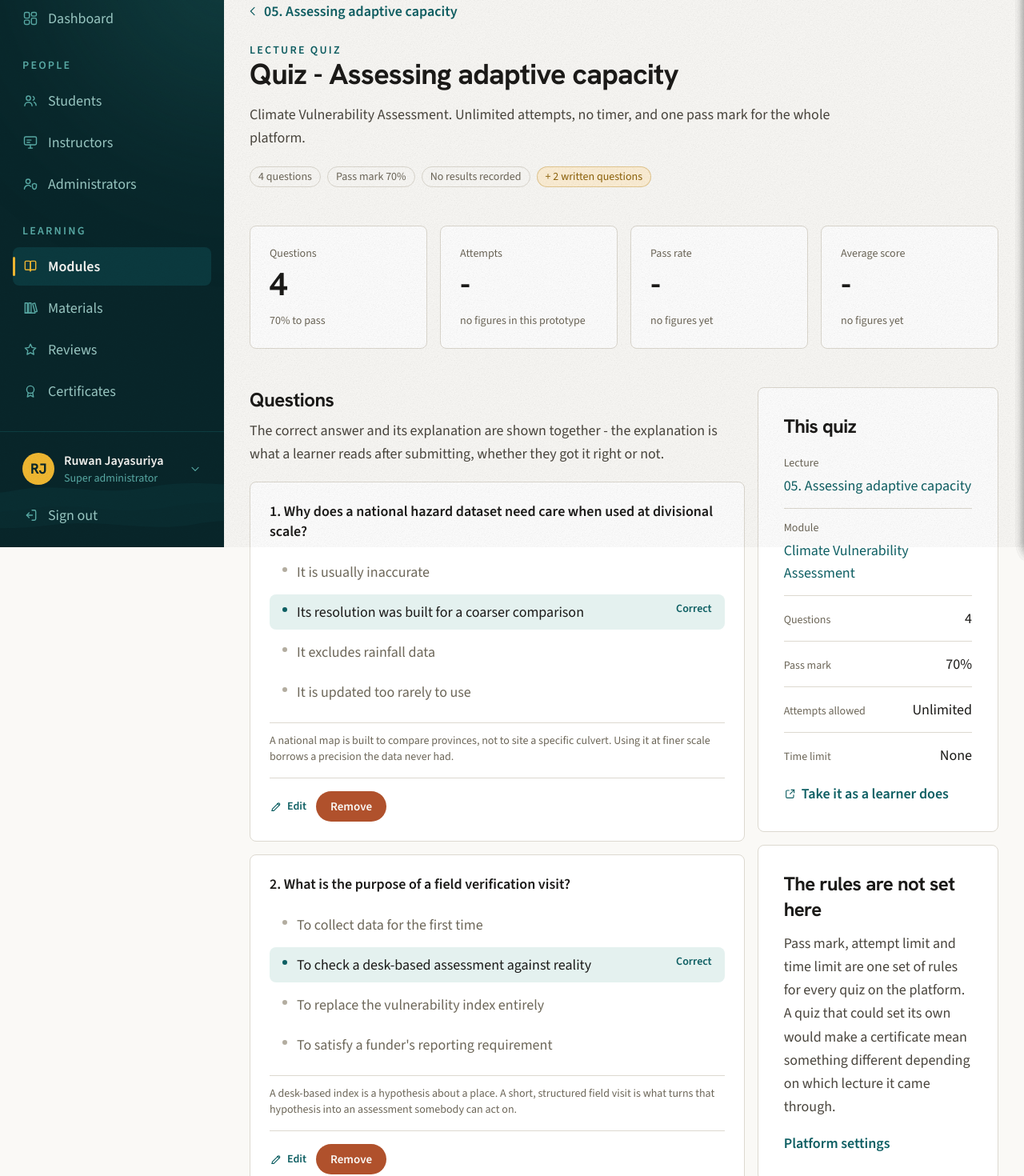
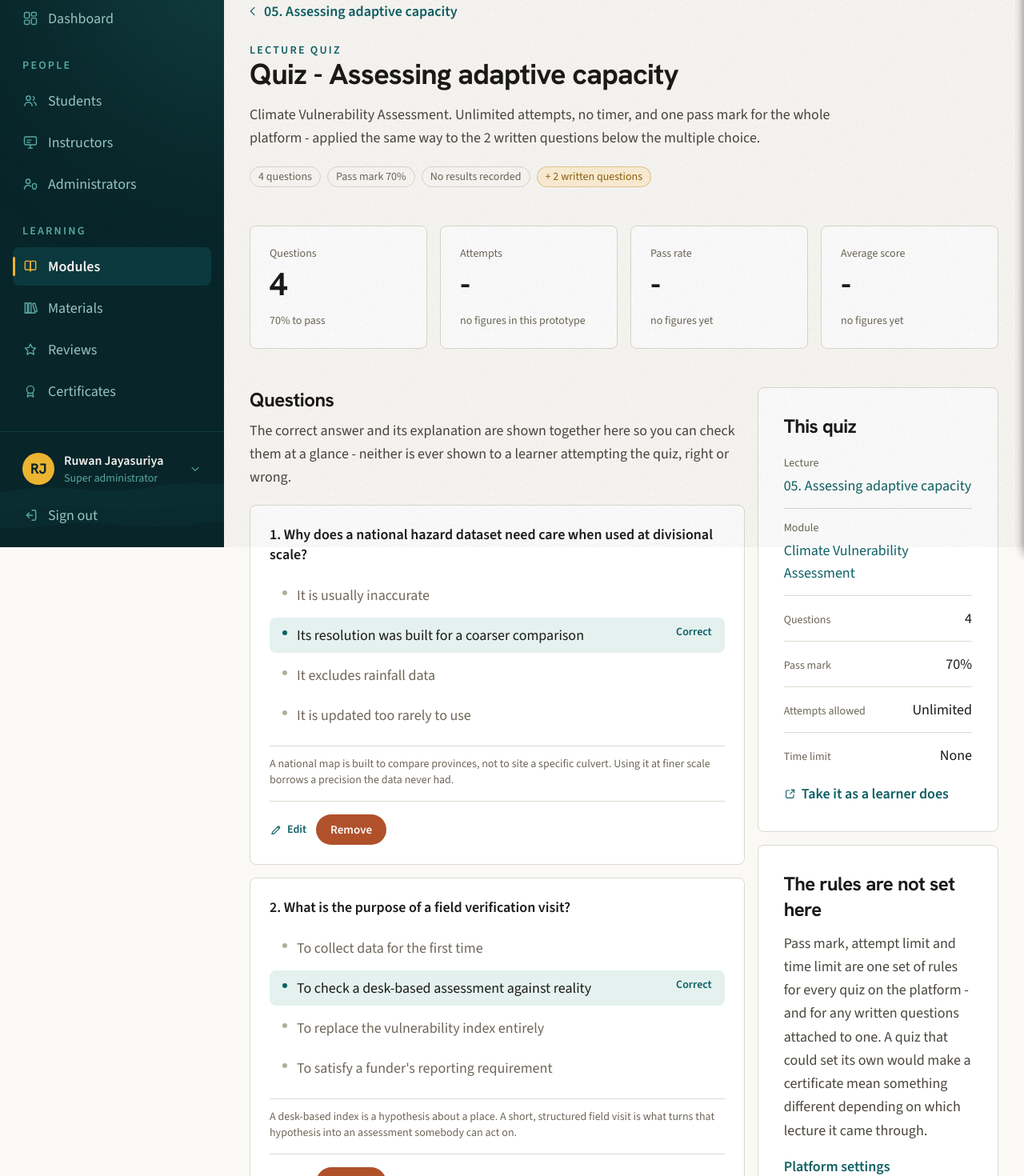
Before and after one commit to GGGI-Projects/gggi-lms-prototype, a Next.js app: page /admin/modules/climate-vulnerability-assessment/lectures/assessing-adaptive-capacity/quiz in a window 1280 px wide. Shown: the part 116-1586 px from the top of the page at 80% size. Built offline with nearby package versions, Linux system fonts and the light colour scheme.

Commit message:
Fix wording across instructor, admin, and student pages to properly reflect combined MCQ and written questions

```diff
--- a/app/(studentportal)/certificates/page.tsx
+++ b/app/(studentportal)/certificates/page.tsx
@@ -56,7 +56,7 @@ export default function CertificatesPage() {
       <PageHeader
         eyebrow="Certificates"
         title="Proof you can put in front of someone."
-        lead="Complete every lecture and pass every quiz in a module and the certificate issues straight away - carrying your name, the module, the date, and a reference number that can be checked against the register."
+        lead="Complete every lecture and pass every quiz - and any written questions a lecture carries - in a module and the certificate issues straight away, carrying your name, the module, the date, and a reference number that can be checked against the register."
       />
 
       <Section
@@ -127,7 +127,7 @@ export default function CertificatesPage() {
         ) : (
           <EmptyState
             title="Your first certificate is a module away"
-            body="Finish every lecture and quiz in any module and it issues immediately - there is no application, no fee and no waiting period."
+            body="Finish every lecture, quiz and written question in any module and it issues immediately - there is no application, no fee and no waiting period."
             action={
               <ActionButton href="/modules" variant="solid" size="sm">
                 Browse modules
--- a/app/(studentportal)/modules/[moduleId]/page.tsx
+++ b/app/(studentportal)/modules/[moduleId]/page.tsx
@@ -267,7 +267,8 @@ function CertificatePanel({
       <article className="relative isolate overflow-hidden rounded-sm bg-primary-950 px-7 py-7 text-tint">
         <p className={EYEBROW.onDark}>Certificate earned</p>
         <p className="mt-4 text-lg leading-relaxed">
-          You completed {moduleTitle} and its quizzes.
+          You completed {moduleTitle} - every quiz, and every written question
+          along with it, passed.
         </p>
         <p className="mt-4 font-display text-lg tracking-tight text-paper">
           {reference}
@@ -297,8 +298,9 @@ function CertificatePanel({
             Certificate on completion
           </p>
           <p className={`mt-2 ${BODY.base}`}>
-            Finish every lecture and pass every quiz and it issues immediately,
-            carrying a reference anyone can check.
+            Finish every lecture and pass every quiz - and any written
+            questions a lecture carries - and it issues immediately, carrying
+            a reference anyone can check.
           </p>
         </div>
       </div>
--- a/app/(studentportal)/quizzes/page.tsx
+++ b/app/(studentportal)/quizzes/page.tsx
@@ -60,7 +60,7 @@ export default function QuizzesPage() {
       <PageHeader
         eyebrow="Quizzes"
         title="A short quiz closes every lecture."
-        lead={`It confirms the ideas landed - nothing more. The pass mark is ${PASS_MARK}%, there is no limit on attempts, and the highest score is the one that counts.`}
+        lead={`It confirms the ideas landed - nothing more. Some lectures add a few short written questions to the end of the quiz. The pass mark is ${PASS_MARK}% either way, there is no limit on attempts, and the highest score is the one that counts.`}
       />
 
       <dl className="mt-10 grid gap-4 sm:grid-cols-3">
--- a/app/admin/modules/[moduleId]/lectures/[lectureId]/quiz/page.tsx
+++ b/app/admin/modules/[moduleId]/lectures/[lectureId]/quiz/page.tsx
@@ -68,7 +68,7 @@ export default async function AdminQuizPage({ params }: Params) {
         }}
         eyebrow="Lecture quiz"
         title={`Quiz - ${mod.title}`}
-        lead={`${mdl.title}. Unlimited attempts, no timer, and one pass mark for the whole platform.`}
+        lead={`${mdl.title}. Unlimited attempts, no timer, and one pass mark for the whole platform${written.length ? ` - applied the same way to the ${written.length} written question${written.length === 1 ? "" : "s"} below the multiple choice` : ""}.`}
         meta={
           <QuizHeaderMeta
             questions={questions.length}
--- a/app/instructor/lectures/page.tsx
+++ b/app/instructor/lectures/page.tsx
@@ -176,7 +176,7 @@ export default function InstructorLecturesPage() {
                 {[
                   "A video or a piece of reading, and the argument written out.",
                   "Whatever the learner takes away - attached from the library rather than uploaded twice.",
-                  "Four questions, each with the explanation a learner reads afterwards.",
+                  "Four questions, each with the correct answer marked and an explanation for staff - written questions are optional on top.",
                   "A study time that keeps the module's total honest.",
                 ].map((line) => (
                   <li key={line} className="flex items-start gap-3">
--- a/app/instructor/modules/[moduleId]/lectures/[lectureId]/quiz/page.tsx
+++ b/app/instructor/modules/[moduleId]/lectures/[lectureId]/quiz/page.tsx
@@ -71,7 +71,11 @@ export default async function InstructorQuizPage({ params }: Params) {
         }}
         eyebrow="Lecture quiz"
         title={`Quiz - ${mod.title}`}
-        lead="Four questions close the lecture and confirm the ideas landed. Unlimited attempts, no timer - the quiz is a foundation, not a filter."
+        lead={
+          written.length
+            ? `Four multiple-choice questions, plus ${written.length} written question${written.length === 1 ? "" : "s"} below them, close the lecture and confirm the ideas landed. Unlimited attempts, no timer - the quiz is a foundation, not a filter.`
+            : "Four questions close the lecture and confirm the ideas landed. Unlimited attempts, no timer - the quiz is a foundation, not a filter."
+        }
         meta={
           <QuizHeaderMeta
             questions={questions.length}
--- a/components/console/add-question-action.tsx
+++ b/components/console/add-question-action.tsx
@@ -118,7 +118,7 @@ function QuestionForm({
             required
             rows={3}
             defaultValue={initial?.explanation}
-            placeholder="What a learner reads after submitting, whether they got it right or not."
+            placeholder="What this option is correct and the others are not - for you and other staff to check the question, never shown to a learner."
             className="field"
           />
         </label>
@@ -170,7 +170,7 @@ export function AddQuestionAction({
         open={open}
         onClose={() => setOpen(false)}
         title="Add a question"
-        description="Four options, one correct. The explanation is what a learner reads after submitting, whether they got it right or not."
+        description="Four options, one correct. The explanation is for staff only, to check the question against - a learner attempting the quiz never sees it."
         size="md"
         footer={
           <ActionButton type="submit" form={formId} variant="solid" size="sm">
@@ -380,7 +380,7 @@ function WrittenQuestionForm({
             required
             rows={3}
             defaultValue={initial?.modelAnswer}
-            placeholder="What a learner reads after submitting, alongside their own answer, whether it passed or not."
+            placeholder="What a correct answer would say - for you and other staff to check attempts against, never shown to a learner."
             className="field"
           />
         </label>
--- a/components/console/quiz-manager.tsx
+++ b/components/console/quiz-manager.tsx
@@ -116,7 +116,7 @@ export function QuizManager({
         <div className="min-w-0 lg:col-span-2">
           <Section
             title="Questions"
-            description="The correct answer and its explanation are shown together - the explanation is what a learner reads after submitting, whether they got it right or not."
+            description="The correct answer and its explanation are shown together here so you can check them at a glance - neither is ever shown to a learner attempting the quiz, right or wrong."
           >
             {questions.length ? (
               <ol className="space-y-4">
@@ -248,9 +248,10 @@ export function QuizManager({
             </h2>
             <p className={`mt-3 ${BODY.base}`}>
               Pass mark, attempt limit and time limit are one set of rules for
-              every quiz on the platform. A quiz that could set its own would
-              make a certificate mean something different depending on which
-              lecture it came through.
+              every quiz on the platform - and for any written questions
+              attached to one. A quiz that could set its own would make a
+              certificate mean something different depending on which lecture
+              it came through.
             </p>
             {hrefs.settings ? (
               <Link
--- a/lib/portal.ts
+++ b/lib/portal.ts
@@ -86,9 +86,13 @@ export type ModuleProgress = {
   minutesDone: number;
   minutesTotal: number;
   certificate?: Certificate;
-  /** Quizzes passed against quizzes available to take. */
+  /**
+   * Lectures whose gate is fully cleared - quiz passed, and written
+   * questions passed too where the lecture has any (see
+   * `lectureGateCleared()`) - against lectures available to take.
+   */
   quizzesPassed: number;
-  /** Lectures finished whose quiz has not been passed yet. */
+  /** Lectures finished whose gate has not been cleared yet. */
   quizzesOutstanding: number;
 };
 
@@ -117,9 +121,11 @@ export function progressFor(moduleId: string): ModuleProgress | undefined {
     lectures.find((lecture) => !completed.has(lecture.id)) ??
     undefined;
 
-  const scores = enrolment?.quizScores ?? {};
-  const quizzesPassed = lectures.filter(
-    (lecture) => (scores[lecture.id] ?? 0) >= PASS_MARK,
+  // Gate-aware, not just the quiz score: a lecture with written questions
+  // that are not yet passed is not counted here even if its quiz is - see
+  // `lectureGateCleared()`.
+  const quizzesPassed = lectures.filter((lecture) =>
+    lectureGateCleared(moduleId, lecture.id),
   ).length;
 
   return {
```
Also changed, not shown: app/(studentportal)/dashboard/page.tsx (+8 -6 lines), app/admin/settings/page.tsx (+4 -3 lines), app/instructor/quizzes/page.tsx (+4 -3 lines).
